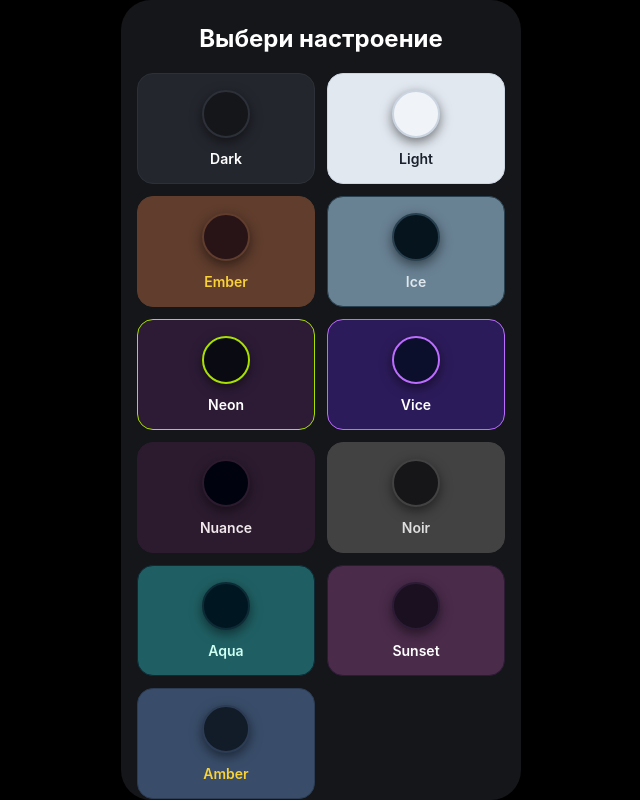
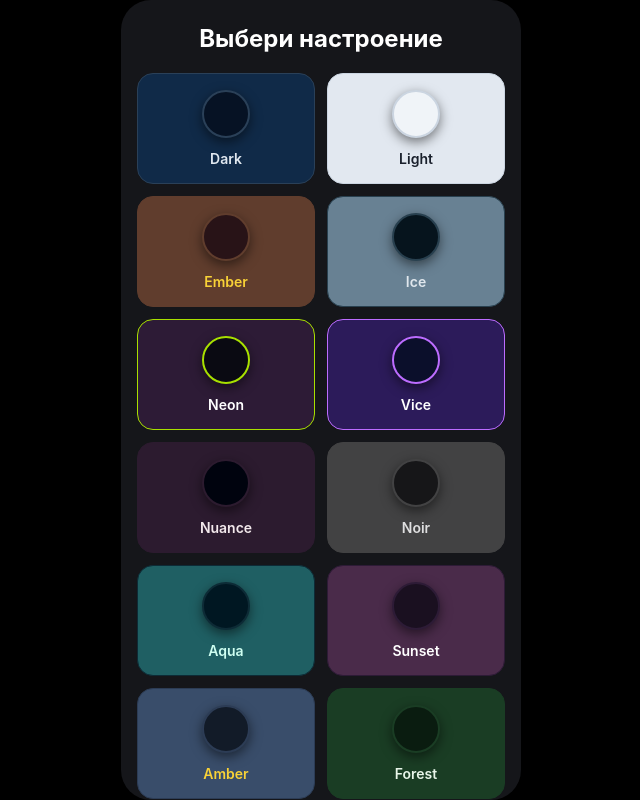
Before and after one commit to ShockIgorek/bonsai, a website built with Vite: page index.html in a window 1280 px wide. Shown: the whole page, without its empty margins (319-959 px from the left). Built offline with nearby package versions, Linux system fonts and the light colour scheme.

Commit message:
feat: 12 themes + dark fix, themes screen

```diff
--- a/src/router.js
+++ b/src/router.js
@@ -4,6 +4,6 @@ export function initRouter() {
   const app = document.getElementById('app');
   if (!app) return;
 
-  // Показываем экран выбора тем
+  // Показываем экран выбора тем по умолчанию
   renderThemesScreen();
 }
--- a/src/views/themes.js
+++ b/src/views/themes.js
@@ -9,7 +9,8 @@ const THEMES = [
   { id: 'noir', name: 'Noir' },
   { id: 'aqua', name: 'Aqua' },
   { id: 'sunset', name: 'Sunset' },
-  { id: 'amber', name: 'Amber' }
+  { id: 'amber', name: 'Amber' },
+  { id: 'forest', name: 'Forest' }
 ];
 
 export function renderThemesScreen() {
--- a/styles/variables.css
+++ b/styles/variables.css
@@ -98,3 +98,17 @@
   --accent: #E70103; --accent-dim: #B30002; --danger: #E70103;
   --border: #2D3038; --shadow: 0 4px 12px rgba(0,0,0,0.7);
 }
+
+[data-theme="forest"] {
+  --bg-main: #0A1C10; --bg-panel: #112A18; --bg-card: #1A3D24; --bg-header: #245030;
+  --text-main: #E8F5E9; --text-secondary: #A5D6A7; --text-muted: #66BB6A;
+  --accent: #4CAF50; --accent-dim: #388E3C; --danger: #D32F2F;
+  --border: #1A3D24; --shadow: 0 4px 12px rgba(0,0,0,0.7);
+}
+
+[data-theme="dark"] {
+  --bg-main: #061224; --bg-panel: #0d1a2f; --bg-card: #102a48; --bg-header: #17364F;
+  --text-main: #E0E8F0; --text-secondary: #a8b8c8; --text-muted: #6a7d90;
+  --accent: #09DBC7; --accent-dim: #0a9b8e; --danger: #BD0927;
+  --border: #2a4058; --shadow: 0 4px 12px rgba(0,0,0,0.5);
+}
```
